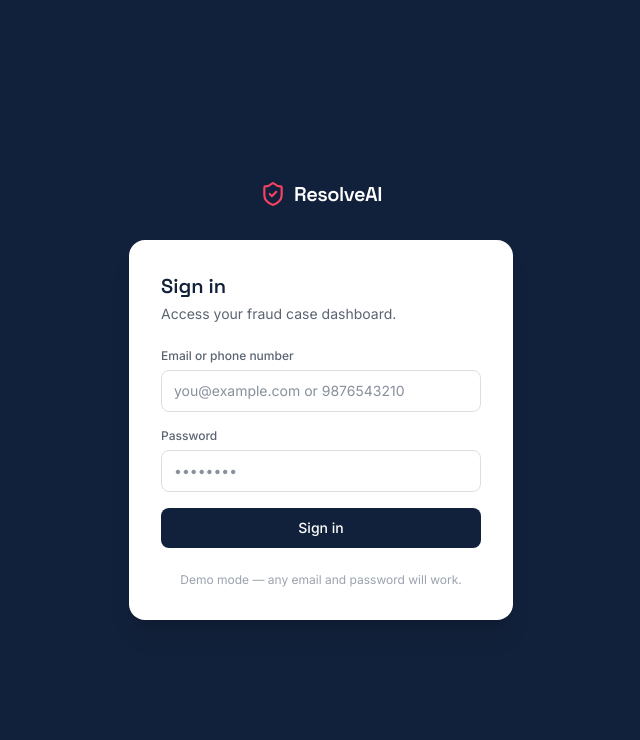
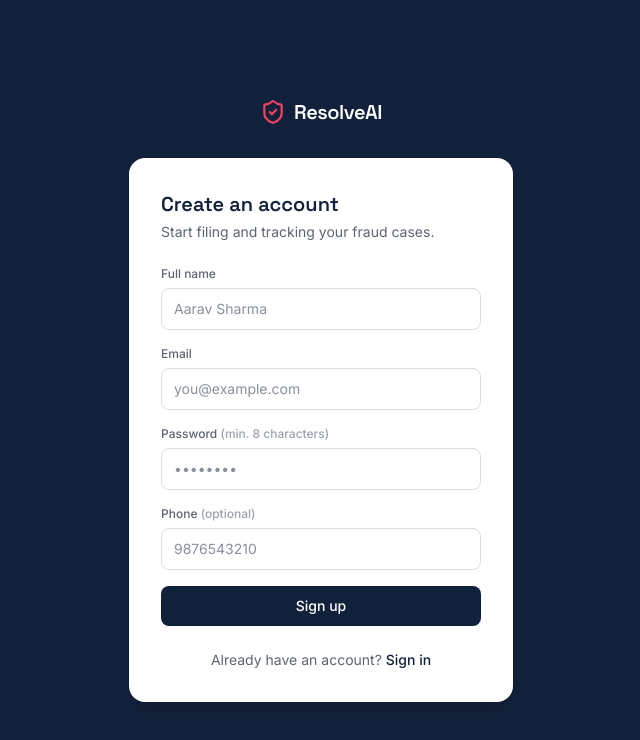
Before and after one commit to nikithaharinath2468-create/resolveai-frontend, a React (Vite) app: page /signup in a window 1280 px wide. Before the commit this address led to /login. Shown: the top 740 px of the page, without its empty margins (319-959 px from the left). Built offline with nearby package versions, Linux system fonts and the light colour scheme.

Commit message:
Add signup page, connect frontend to live backend

```diff
--- a/src/App.jsx
+++ b/src/App.jsx
@@ -1,5 +1,6 @@
 import { Routes, Route, Navigate } from 'react-router-dom'
 import Login from './pages/Login.jsx'
+import Signup from './pages/Signup.jsx'
 import Dashboard from './pages/Dashboard.jsx'
 import CreateCase from './pages/CreateCase.jsx'
 import UploadEvidence from './pages/UploadEvidence.jsx'
@@ -12,6 +13,7 @@ export default function App() {
   return (
     <Routes>
       <Route path="/login" element={<Login />} />
+      <Route path="/signup" element={<Signup />} />
 
       <Route path="/dashboard" element={<ProtectedRoute><Dashboard /></ProtectedRoute>} />
       <Route path="/cases/new" element={<ProtectedRoute><CreateCase /></ProtectedRoute>} />
--- a/src/pages/Login.jsx
+++ b/src/pages/Login.jsx
@@ -1,5 +1,5 @@
 import { useState } from 'react'
-import { useNavigate } from 'react-router-dom'
+import { useNavigate, useLocation, Link } from 'react-router-dom'
 import { ShieldCheck, Loader2 } from 'lucide-react'
 import { useAuth } from '../context/AuthContext.jsx'
 import { loginUser, setAuthToken } from '../services/api.js'
@@ -11,6 +11,8 @@ export default function Login() {
   const [error, setError] = useState('')
   const { login } = useAuth()
   const navigate = useNavigate()
+  const location = useLocation()
+const successMessage = location.state?.successMessage
 
   async function handleSubmit(e) {
     e.preventDefault()
@@ -71,7 +73,7 @@ export default function Login() {
                 className="w-full rounded-lg border border-ink/15 px-3 py-2.5 text-sm focus:border-ink focus:ring-1 focus:ring-ink outline-none"
               />
             </div>
-
+            {successMessage && <p className="text-sm text-verified">{successMessage}</p>}
             {error && <p className="text-sm text-alert">{error}</p>}
 
             <button
@@ -84,9 +86,12 @@ export default function Login() {
             </button>
           </form>
 
-          <p className="text-xs text-slate-light text-center mt-6">
-            Demo mode — any email and password will work.
-          </p>
+          <p className="text-sm text-slate text-center mt-6">
+  Don't have an account?{' '}
+  <Link to="/signup" className="text-ink font-medium hover:underline">
+    Sign up
+  </Link>
+</p>
         </div>
       </div>
     </div>
--- /dev/null
+++ b/src/pages/Signup.jsx
@@ -0,0 +1,125 @@
+import { useState } from 'react'
+import { useNavigate, Link } from 'react-router-dom'
+import { ShieldCheck, Loader2 } from 'lucide-react'
+import { registerUser } from '../services/api.js'
+
+export default function Signup() {
+  const [fullName, setFullName] = useState('')
+  const [email, setEmail] = useState('')
+  const [password, setPassword] = useState('')
+  const [phone, setPhone] = useState('')
+  const [loading, setLoading] = useState(false)
+  const [error, setError] = useState('')
+  const navigate = useNavigate()
+
+  async function handleSubmit(e) {
+    e.preventDefault()
+    setError('')
+    setLoading(true)
+    try {
+      await registerUser({ fullName, email, password, phone })
+      navigate('/login', { state: { successMessage: 'Account created — please sign in.' } })
+    } catch (err) {
+      const backendMessage = err?.response?.data?.detail
+      setError(backendMessage || 'Could not create account. Please try again.')
+    } finally {
+      setLoading(false)
+    }
+  }
+
+  return (
+    <div className="min-h-screen flex items-center justify-center bg-ink px-4">
+      <div className="w-full max-w-sm">
+        <div className="flex items-center gap-2 justify-center mb-8">
+          <ShieldCheck size={26} className="text-pending" />
+          <span className="font-display font-semibold text-xl text-white tracking-tight">ResolveAI</span>
+        </div>
+
+        <div className="bg-paper-raised rounded-2xl p-8 shadow-xl">
+          <h1 className="font-display font-semibold text-xl text-ink mb-1">Create an account</h1>
+          <p className="text-sm text-slate mb-6">Start filing and tracking your fraud cases.</p>
+
+          <form onSubmit={handleSubmit} className="space-y-4">
+            <div>
+              <label htmlFor="fullName" className="block text-xs font-medium text-slate mb-1.5">
+                Full name
+              </label>
+              <input
+                id="fullName"
+                type="text"
+                required
+                value={fullName}
+                onChange={(e) => setFullName(e.target.value)}
+                placeholder="Aarav Sharma"
+                className="w-full rounded-lg border border-ink/15 px-3 py-2.5 text-sm focus:border-ink focus:ring-1 focus:ring-ink outline-none"
+              />
+            </div>
+
+            <div>
+              <label htmlFor="email" className="block text-xs font-medium text-slate mb-1.5">
+                Email
+              </label>
+              <input
+                id="email"
+                type="email"
+                required
+                value={email}
+                onChange={(e) => setEmail(e.target.value)}
+                placeholder="you@example.com"
+                className="w-full rounded-lg border border-ink/15 px-3 py-2.5 text-sm focus:border-ink focus:ring-1 focus:ring-ink outline-none"
+              />
+            </div>
+
+            <div>
+              <label htmlFor="password" className="block text-xs font-medium text-slate mb-1.5">
+                Password <span className="text-slate-light">(min. 8 characters)</span>
+              </label>
+              <input
+                id="password"
+                type="password"
+                required
+                minLength={8}
+                value={password}
+                onChange={(e) => setPassword(e.target.value)}
+                placeholder="••••••••"
+                className="w-full rounded-lg border border-ink/15 px-3 py-2.5 text-sm focus:border-ink focus:ring-1 focus:ring-ink outline-none"
+              />
+            </div>
+
+            <div>
+              <label htmlFor="phone" className="block text-xs font-medium text-slate mb-1.5">
+                Phone <span className="text-slate-light">(optional)</span>
+              </label>
+              <input
+                id="phone"
+                type="tel"
+                value={phone}
+                onChange={(e) => setPhone(e.target.value)}
+                placeholder="9876543210"
+                className="w-full rounded-lg border border-ink/15 px-3 py-2.5 text-sm focus:border-ink focus:ring-1 focus:ring-ink outline-none"
+              />
+            </div>
+
+            {error && <p className="text-sm text-alert">{error}</p>}
+
+            <button
+              type="submit"
+              disabled={loading}
+              className="w-full flex items-center justify-center gap-2 bg-ink text-white rounded-lg py-2.5 text-sm font-medium hover:bg-ink-light transition-colors disabled:opacity-60"
+            >
+              {loading && <Loader2 size={16} className="animate-spin" />}
+              {loading ? 'Creating account…' : 'Sign up'}
+            </button>
+          </form>
+
+          <p className="text-sm text-slate text-center mt-6">
+            Already have an account?{' '}
+            <Link to="/login" className="text-ink font-medium hover:underline">
+              Sign in
+            </Link>
+          </p>
+        </div>
+      </div>
+    </div>
+  )
+}
--- a/src/services/api.js
+++ b/src/services/api.js
@@ -4,10 +4,10 @@ import axios from 'axios'
 // SWITCH THIS ONE FLAG when your backend teammate's API is ready.
 // While it's true, every function below returns mock data instantly.
 // ---------------------------------------------------------------------------
-export const USE_MOCK_DATA = true
+export const USE_MOCK_DATA = false
 
 export const api = axios.create({
-  baseURL: 'http://localhost:8000', // change to your Render backend URL later
+  baseURL: 'https://resolveai-backend-7r20.onrender.com',
 })
 
 // Attach JWT automatically to every request once you're using real auth
@@ -99,6 +99,15 @@ export async function loginUser(identifier, password) {
     user: { name: displayNameFromIdentifier(identifier), email: identifier },
     token: res.data.access_token,
   }
+}
+ export async function registerUser({ fullName, email, password, phone }) {
+  const res = await api.post('/auth/signup', {
+    email,
+    password,
+    full_name: fullName,
+    phone: phone || null,
+  })
+  return res.data
 }
 
 export async function fetchCases() {
```
